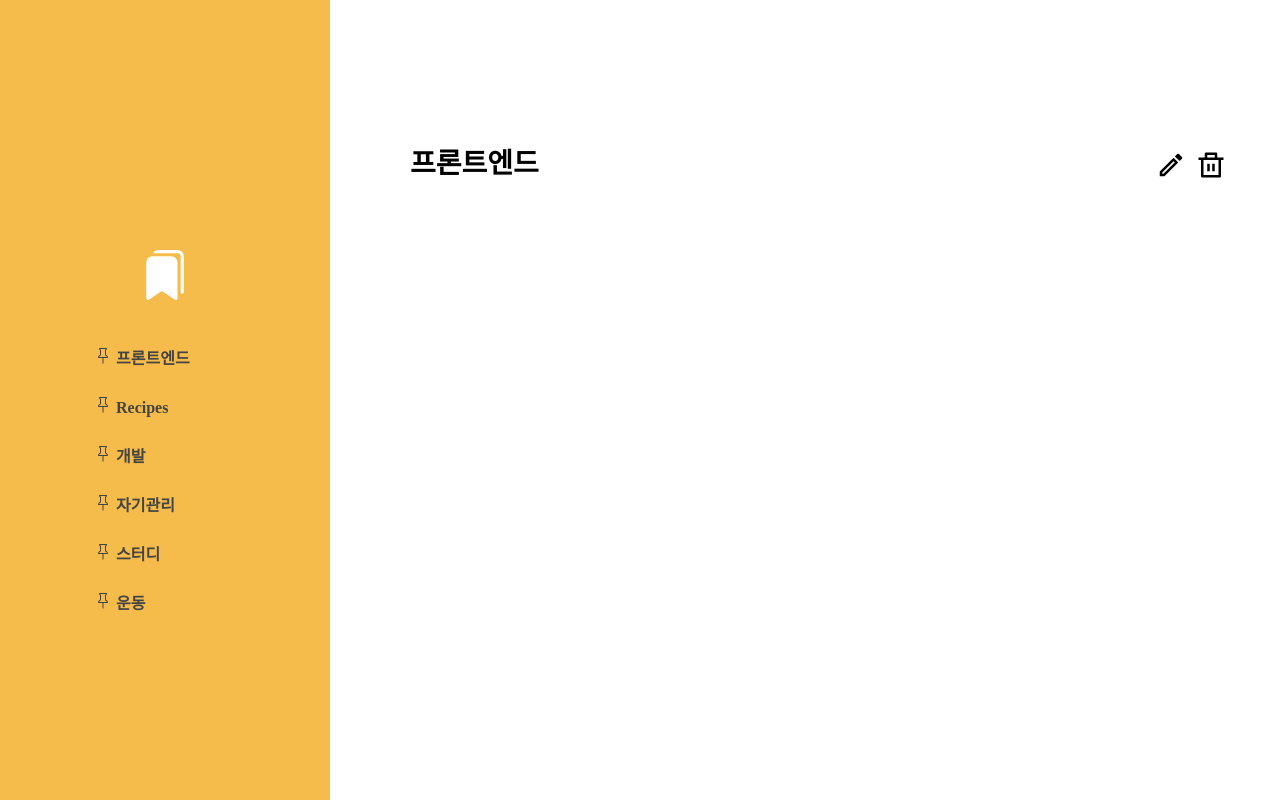
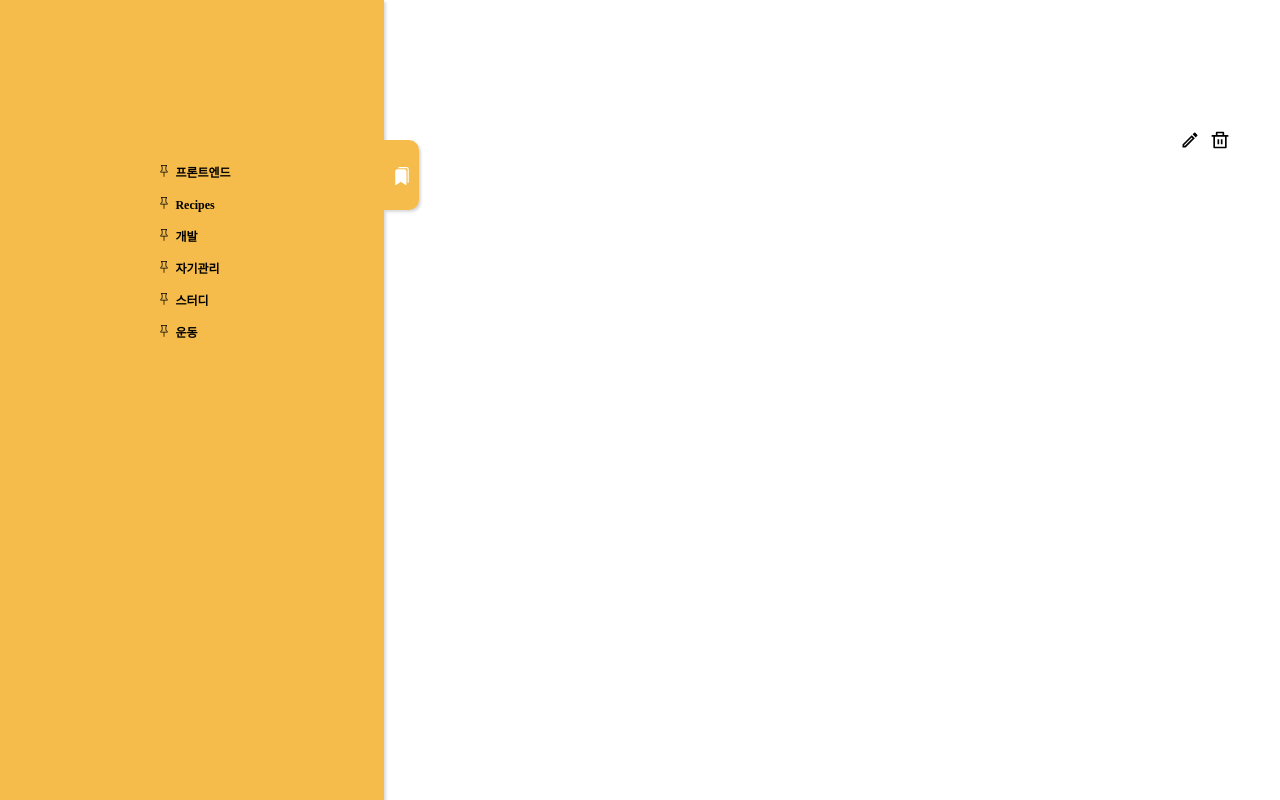
Before and after one commit to Kunis-Teo/Linkuni, a React (Create React App) app: page / in a window 1280 px wide. Built offline with nearby package versions, Linux system fonts and the light colour scheme.

Commit message:
feat: category content

```diff
--- a/src/App.tsx
+++ b/src/App.tsx
@@ -1,10 +1,12 @@
 import React from 'react';
 import Category from '@/components/Category/Category';
-import Contents from '@/components/Category/Contents';
+import Contents from './components/Category/Contents_new';
+// import SideBar from "@/components/Category/Example";
 
 function App() {
   return (
     <div>
+      {/* <SideBar/> */}
       <Category/>
       <Contents/>
     </div>
--- a/src/components/Category/Category.styled.tsx
+++ b/src/components/Category/Category.styled.tsx
@@ -1,72 +1,52 @@
-import styled from 'styled-components';
+import styled  from 'styled-components';
 
-export const Container = styled.nav`
-  position: fixed;
+export const StyledWrapper = styled.div`
+  position: absolute;
   left: 0;
-  top: 0;
+
+  display: flex;
+  justify-content: center;
 
   width: 30%;
-  max-width: 330px;
   height: 100vh;
+
   background-color: #F6BC4B;
+  box-shadow: rgba(0, 0, 0, 0.15) 1.95px 1.95px 2.6px;
 
+  transform: ${(props) =>
+    props.open ? "translateX(0px)" : "translateX(-130px)"};
 
-  .bookmark{
-    width: 330px;
-    font-size: 50px;
-    color: #fff;
-    padding-top: 250px;
-    text-align: center;
+  transition: transform 0.2s linear;
+
+  .ul {
+    margin-top: 160px;
+    font-weight: 900;
   };
 
-  .ul{
-    padding: 30px 80px;
+  .list{
+    font-size: 12px;
+    margin-bottom: 8px;
+  };
+
+  .bookmark-button {
+    position: absolute;
+    top: 140px;
+    left: 100%;
+
+    width: 35px;
+    height: 70px;
+
+    border-radius: 0 10px 10px 0;
+    border: 0;
+
+    background-color: #F6BC4B;
+    text-align: center;
+    line-height: 80px;
+    box-shadow: rgba(0, 0, 0, 0.15) 1.95px 1.95px 2.6px;
+  };
+
+  .bookmark-button .mobile-bookmark {
+    color: white;
+    font-size: 18px;
   }
-  .list {
-    list-style: none;
-    font-weight: bold;
-    color: #444444;
-    font-size: 16px;
-    padding: 10px;
-    cursor: pointer;
-  };
 `;
-
-export const PinIconWrapper = styled.div`
-  display: inline-block;
-  padding: 5px;
-`;
-
-export const ContentsContainer = styled.div`
-  position: absolute;
-  top: 0px;
-  left: 330px;
-
-  width: 70%;
-  // 영역 크기 안잡힘
-  height: 100vh;
-
-  .title{
-    width: 100%;
-
-    padding: 150px 0 0 80px;
-    display: flex;
-    justify-content: space-between;
-
-    h2{
-      font-size: 28px;
-      font-weight: 900;
-    };
-
-    .icons{
-      font-size: 30px;
-      cursor: pointer;
-    }
-    .icons .delete{
-      margin-left: 10px;
-    }
-
-  }
-
-
-`;
--- a/src/components/Category/Category.tsx
+++ b/src/components/Category/Category.tsx
@@ -1,8 +1,10 @@
-import React from 'react';
-import { Container } from './Category.styled';
+import { useState } from 'react';
+import { StyledWrapper } from './Category.styled';
 import {BsBookmarksFill} from 'react-icons/bs';
 import PinIcon from './PinIcon';
 
+const Category = () =>{
+  const [open, setOpen] = useState(true);
 
   const 가라데이터 = [
     "프론트엔드",
@@ -13,21 +15,26 @@ const 가라데이터 = [
     "운동"
   ] as const
 
-
-const Category = () => {
   return (
-    <Container>
-      <BsBookmarksFill className='bookmark' />
+    <>
+      <StyledWrapper open={open}>
         <ul className='ul'>
           {가라데이터.map((제목)=>
             (
-            <li className='list'><PinIcon isPined={false}/>{제목}</li>
+              <li className='list' >
+                <PinIcon isPined={false}/>
+                <span onClick={() => setOpen((prev) => !prev)} >{제목}</span>
+              </li>
             )
           )}
         </ul>
-    </Container>
-  );
-};
+        <div className='bookmark-button' onClick={() => setOpen((prev) => !prev)} >
+          <BsBookmarksFill className='mobile-bookmark'/>
+        </div>
+      </StyledWrapper>
+    </>
+  )
+}
 
 
 export default Category;
--- a/src/components/Category/Contents.tsx
+++ /dev/null
@@ -1,23 +0,0 @@
-import React from 'react';
-import { ContentsContainer } from './Category.styled';
-import { MdOutlineModeEditOutline } from 'react-icons/md';
-import { RiDeleteBinLine } from 'react-icons/ri';
-
-const Contents = () => {
-  return (
-    <ContentsContainer>
-      <div className='title'>
-        <h2>
-          프론트엔드
-        </h2>
-        <div className='icons'>
-          <MdOutlineModeEditOutline className='edit'/>
-          <RiDeleteBinLine className='delete'/>
-        </div>
-      </div>
-    </ContentsContainer>
-  );
-};
-
-
-export default Contents;
--- /dev/null
+++ b/src/components/Category/Contents_new.styled.tsx
@@ -0,0 +1,27 @@
+import styled from 'styled-components';
+
+export const ContentsContainer = styled.div`
+  width: 100%;
+  height: 100vh;
+
+  .title{
+    width: 100%;
+    padding: 130px 50px 0 50px;
+    display: flex;
+    justify-content: space-between;
+
+    .categoryName{
+      border: none;
+      font-size: 18px;
+      font-weight: 900;
+    };
+
+    .icons{
+      font-size: 20px;
+      cursor: pointer;
+    }
+    .icons .delete{
+      margin-left: 10px;
+    }
+  }
+`;
--- /dev/null
+++ b/src/components/Category/Contents_new.tsx
@@ -0,0 +1,31 @@
+import React, { useState } from 'react';
+import { MdOutlineModeEditOutline } from 'react-icons/md';
+import { RiDeleteBinLine } from 'react-icons/ri';
+import { ContentsContainer } from './Contents_new.styled';
+import Modal from './Modal';
+
+const Contents = () => {
+  const [open, setOpen] = useState(false);
+
+  return (
+    <ContentsContainer>
+      <div className='title'>
+        <div>
+          <input className='categoryName' type='text' value='프론트엔드' readOnly/>
+          <span>(21)</span>
+        </div>
+        <div className='icons'>
+          <MdOutlineModeEditOutline
+            className='edit'
+            onClick={() => setOpen(prev => !prev)}
+          />
+          <RiDeleteBinLine className='delete'/>
+        </div>
+      </div>
+      {open && <Modal/>}
+    </ContentsContainer>
+  );
+};
+
+
+export default Contents;
--- /dev/null
+++ b/src/components/Category/Modal.styled.tsx
@@ -0,0 +1,9 @@
+import styled from 'styled-components';
+
+export const ModalWrapper = styled.div`
+  position: absolute;
+  top: 0;
+  width: 100%;
+  height: 100vh;
+  background-color: #00000070;
+`;
--- /dev/null
+++ b/src/components/Category/Modal.tsx
@@ -0,0 +1,16 @@
+import React from 'react';
+import { ModalWrapper } from './Modal.styled';
+
+const Modal = () => {
+  return (
+    <ModalWrapper>
+      <div>
+        <h3>수정하기</h3>
+        <input></input>
+        <button>SAVE</button>
+      </div>
+    </ModalWrapper>
+  );
+};
+
+export default Modal;
--- /dev/null
+++ b/src/components/Category/PinIcon.styled.tsx
@@ -0,0 +1,6 @@
+import styled from 'styled-components';
+
+export const PinIconWrapper = styled.div`
+  display: inline-block;
+  padding: 5px;
+`;
--- a/src/components/Category/PinIcon.tsx
+++ b/src/components/Category/PinIcon.tsx
@@ -1,6 +1,6 @@
 import React, { useState } from 'react';
 import {BsPinFill, BsPin} from 'react-icons/bs';
-import { PinIconWrapper } from './Category.styled';
+import { PinIconWrapper } from './PinIcon.styled';
 
 const PinIcon = ({isPined}) => {
   const [state, setState] = useState(isPined);
```
Also changed, not shown: src/components/Category/Example.tsx (added, +41 -0 lines). Lines whose indentation alone changed are shown as unchanged.
